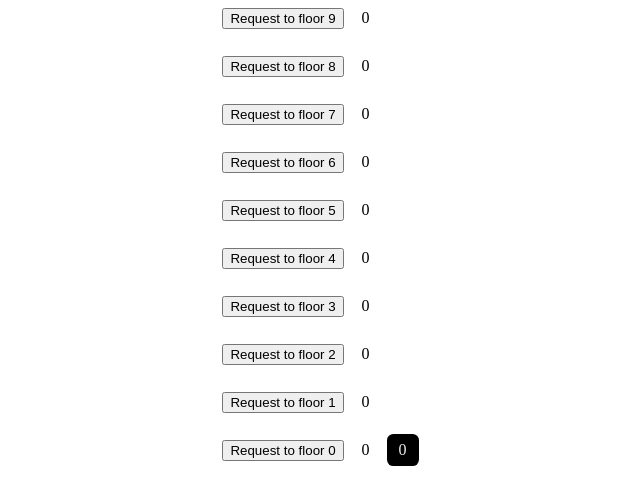
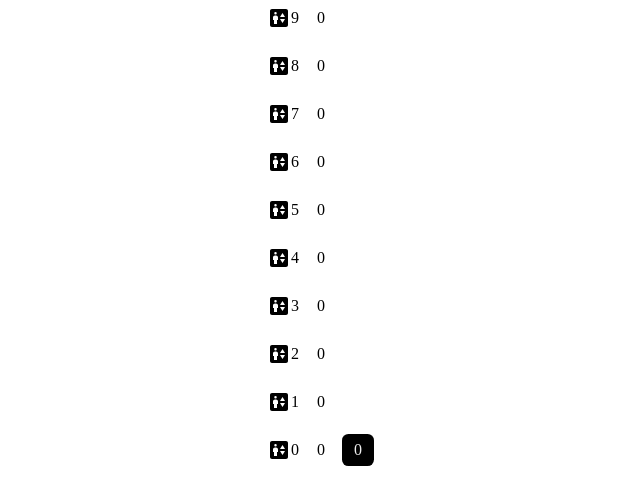
Before and after one commit to Dawidu7/elevator, a Next.js app: page / in a window 1280 px wide. Shown: the top 504 px of the page, without its empty margins (320-960 px from the left). Built offline with nearby package versions, Linux system fonts and the light colour scheme.

Commit message:
Aesthetic Changes 🤌

```diff
--- a/app/globals.css
+++ b/app/globals.css
@@ -34,6 +34,19 @@ tr {
   align-items: center;
 }
 
+td > button {
+  all: unset;
+  display: flex;
+  align-items: center;
+  cursor: pointer;
+  transition: transform 150ms ease-in-out, color 150ms ease-in-out;
+}
+
+td > button:hover {
+  transform: scale(1.1);
+  color: #444;
+}
+
 .waiting {
   position: relative;
   cursor: default;
@@ -67,12 +80,12 @@ tr {
   position: absolute;
   left: 75%;
   top: 75%;
-  display: none;
   background-color: #444;
   color: #eee;
   padding: .5rem;
   border-radius: .5rem;
   z-index: 1;
+  display: none;
 }
 
 .waiting:hover > ul:has(li),
--- a/components/Elevator.tsx
+++ b/components/Elevator.tsx
@@ -1,3 +1,6 @@
+import { MdElevator } from "react-icons/md"
+
+
 interface ElevatorProps {
   currentFloorIndex: number,
   elevatorContainer: React.RefObject<HTMLTableSectionElement>,
@@ -13,7 +16,7 @@ export default function Elevator({ currentFloorIndex, elevatorContainer, floors,
       <tbody ref={elevatorContainer}>
         {floors.map((floor, i) => (
           <tr key={i}>
-            <td><button onClick={() => requestElevator(i)}>Request to floor {i}</button></td>
+            <td><button onClick={() => requestElevator(i)}><MdElevator size={24} /> {i}</button></td>
             <td className="waiting">
               {floor.waiting.length}
               <ul>
--- a/hooks/useElevator.ts
+++ b/hooks/useElevator.ts
@@ -34,25 +34,24 @@ export default function useElevator(floorCount: number) {
   }
 
   async function moveElevator() {
-    const direction = getDirection()
     // Dispatch people that want to leave on current floor
     if(floors[currentFloorIndex].leaving.length > 0) {
       setPassengers(prevPassengers => {
         const updatedPassengers = [ ...prevPassengers ]
         updatedPassengers
-          .filter(({ destination, arrived }) => destination === currentFloorIndex && arrived === false)
-          .forEach(passenger => passenger.arrived = true)
+        .filter(({ destination, arrived }) => destination === currentFloorIndex && arrived === false)
+        .forEach(passenger => passenger.arrived = true)
 
         return updatedPassengers
       })
     }
+    const direction = getDirection()
     // If there is no direction or there are people waiting on current floor - don't move
     if(direction === null || floors[currentFloorIndex].waiting.length > 0) return
     // Movement of the elevator
     setIsMoving(true)
     const elevator = elevatorContainer.current?.querySelector('td.elevator.current')
     elevator?.classList.add(direction)
-    console.log(elevator)
 
     await delay(500)
     setCurrentFloorIndex(prevFloorIndex => direction === "up" ? prevFloorIndex + 1 : prevFloorIndex - 1)
--- a/package.json
+++ b/package.json
@@ -18,6 +18,7 @@
     "next": "13.1.6",
     "react": "18.2.0",
     "react-dom": "18.2.0",
+    "react-icons": "^4.7.1",
     "typescript": "4.9.5"
   }
 }
```
Also changed, not shown: 1 other file (tests, documents, lock files or other folders).
